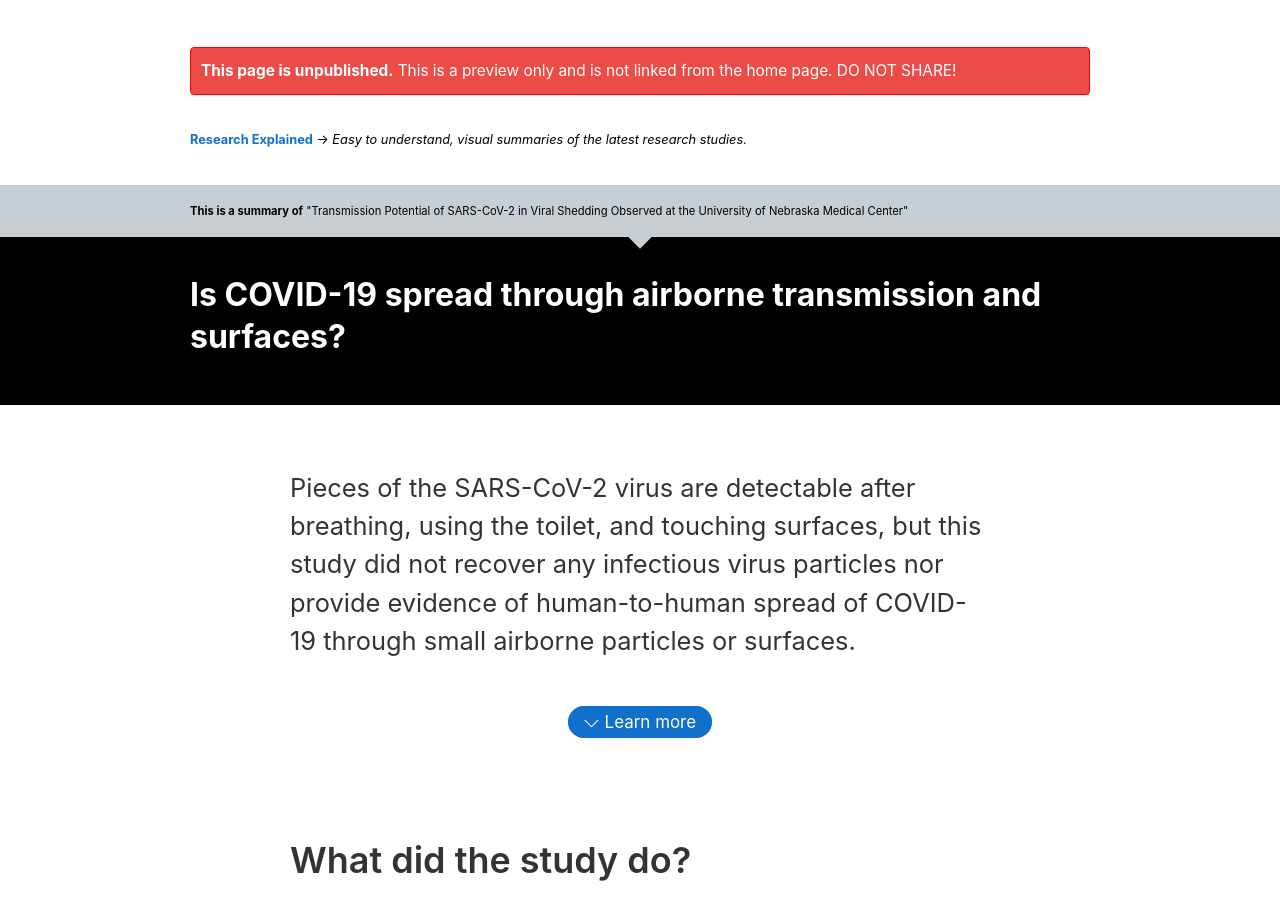
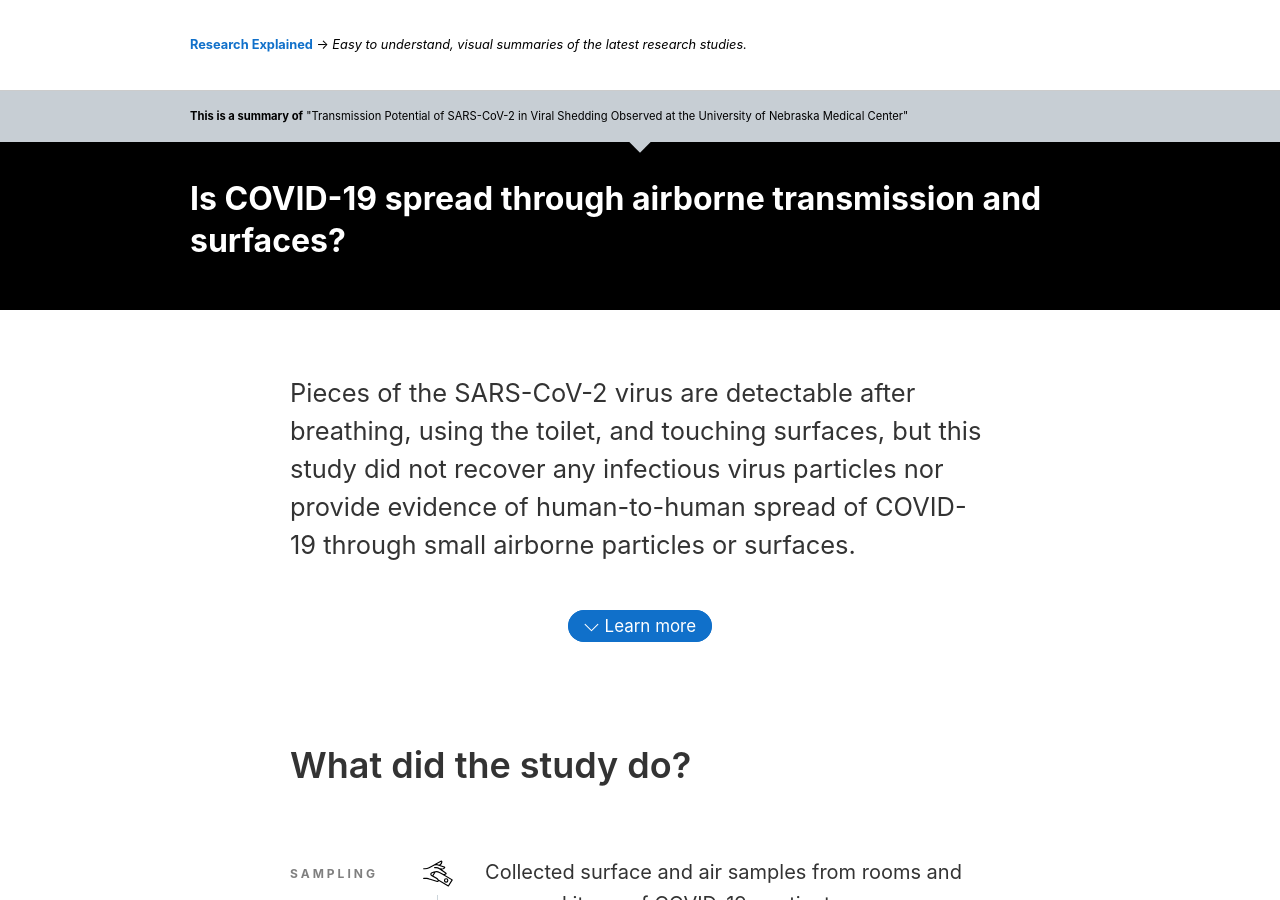
Before and after one commit to neilgupta/researchexplained, a Jekyll site: the page built from 10.1101/2020.03.23.20039446/index.html, in a window 1280 px wide and 900 px high. Built offline with Jekyll 4.4.1, drawn with Linux system fonts in a browser that asks for light colours; part of the change alters nothing that is shown; some of the changed text lies outside the part shown.

```diff
--- a/10.1101/2020.03.23.20039446/index.html
+++ b/10.1101/2020.03.23.20039446/index.html
@@ -10,7 +10,7 @@ version: 1
 preprint: true
 preview: true
 include_js: false
-#published_on: 2020-06-01
+published_on: 2020-06-01
 ---
 
 <h2>What did the study do?</h2>
```
